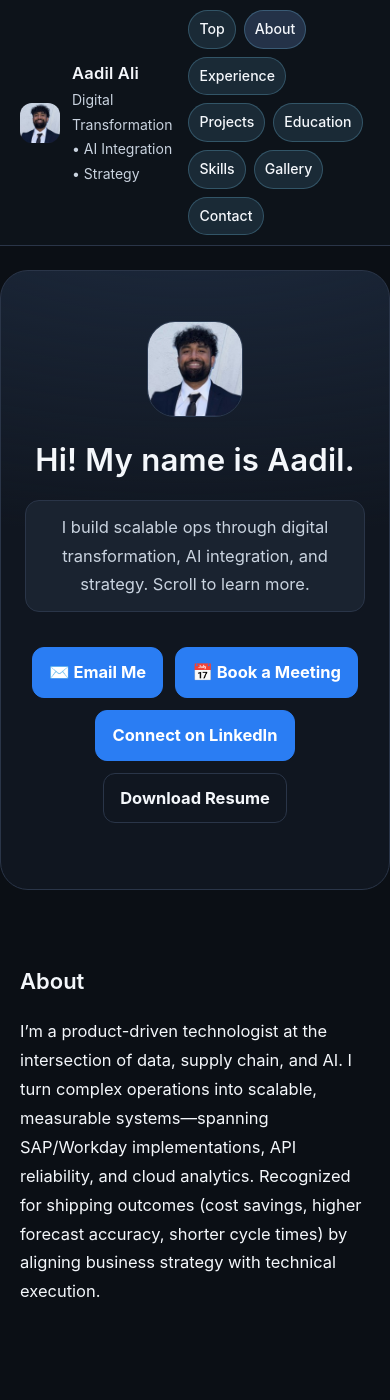
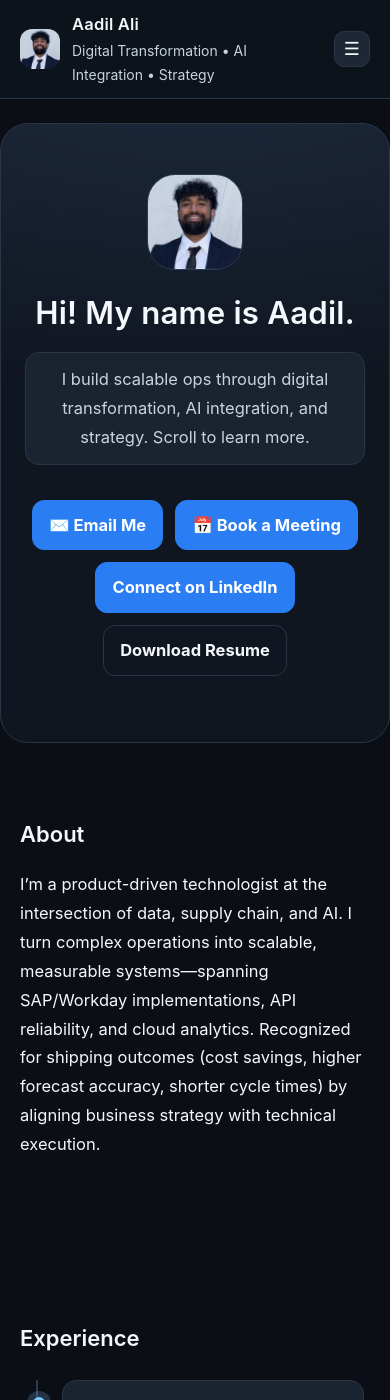
Before and after one commit to aaadil777/aaadil777.github.io, a Jekyll site: the page built from index.md, in a window 390 px wide and 1400 px high. Built offline with Jekyll 4.4.1, drawn with Linux system fonts in a browser that asks for light colours.

Commit message:
Fixed mobile layout and content spillover.

```diff
--- a/_layouts/default.html
+++ b/_layouts/default.html
@@ -46,17 +46,38 @@
         <div class="brand-sub">Digital Transformation • AI Integration • Strategy</div>
       </div>
     </div>
+
+    <!-- Desktop links -->
     <nav class="links" aria-label="Primary">
       <a href="#top" class="pill">Top</a>
       <a href="#about" class="pill">About</a>
       <a href="#timeline" class="pill">Experience</a>
+      <a href="#ai-spotlight" class="pill">Spotlight AI Projects</a>
       <a href="#portfolio" class="pill">Projects</a>
       <a href="#education" class="pill">Education</a>
-        <a href="#skills" class="pill">Skills</a>
+      <a href="#Skills" class="pill">Skills</a>
       <a href="#gallery" class="pill">Gallery</a>
       <a href="#contact" class="pill">Contact</a>
     </nav>
+
+    <!-- Mobile menu button -->
+    <button class="menu-btn" id="menu-toggle" aria-label="Open menu" aria-expanded="false" aria-controls="mobile-nav">
+      ☰
+    </button>
   </div>
+
+  <!-- Mobile drawer -->
+  <nav id="mobile-nav" class="mobile-drawer" aria-label="Mobile">
+      <a href="#top" class="pill">Top</a>
+      <a href="#about" class="pill">About</a>
+      <a href="#timeline" class="pill">Experience</a>
+      <a href="#ai-spotlight" class="pill">Spotlight AI Projects</a>
+      <a href="#portfolio" class="pill">Projects</a>
+      <a href="#education" class="pill">Education</a>
+      <a href="#Skills" class="pill">Skills</a>
+      <a href="#gallery" class="pill">Gallery</a>
+      <a href="#contact" class="pill">Contact</a>
+    </nav>
 </header>
 
   <main id="top">
--- a/assets/main.css
+++ b/assets/main.css
@@ -90,12 +90,19 @@ section{margin:0 auto;max-width:1100px;padding:72px 20px}
 .pill{padding:6px 10px;border-radius:999px;background:rgba(125,211,252,.12);border:1px solid rgba(125,211,252,.25);font-size:.88rem}
 
 /* ===== Timeline ===== */
-.timeline{position:relative;margin-left:6px}
+.timeline{position:relative;margin-left:6px; padding-right:6px}
 .timeline::before{content:"";position:absolute;left:10px;top:0;bottom:0;width:2px;background:#2c3b52}
 .node{
-  position:relative;margin:22px 0 22px 36px;padding:14px 16px;border-radius:14px;
-  background:#1a2330;border:1px solid var(--line);
+  position:relative;
+  margin:22px 0 22px 36px;
+  padding:14px 16px;
+  border-radius:14px;
+  background:#1a2330;
+  border:1px solid var(--line);
+  overflow-wrap:anywhere; /* prevent spill-over on small screens */
 }
+
+.node { max-width:100%; }           /* child elements never overflow */
 .node::before{content:"";position:absolute;left:-30px;top:16px;width:12px;height:12px;border-radius:50%;background:var(--accent);box-shadow:0 0 0 6px rgb(124 199 255 / 20%)}
 .node .title{font-weight:600;margin:0 0 4px}
 .meta{color:var(--muted);font-size:14px;margin-bottom:6px}
@@ -139,10 +146,33 @@ section{margin:0 auto;max-width:1100px;padding:72px 20px}
 .reveal{opacity:0;transform:translateY(16px);transition:opacity .6s ease,transform .6s ease}
 .reveal.in{opacity:1;transform:translateY(0)}
 
+/* ===== Mobile menu (drawer) ===== */
+.menu-btn{
+  display:none;
+  align-items:center;justify-content:center;
+  width:42px;height:36px;border-radius:10px;
+  border:1px solid var(--line);
+  background:var(--pill);color:var(--text);
+  font-size:18px;cursor:pointer;
+}
+.mobile-drawer{
+  display:none;gap:8px;flex-wrap:wrap;
+  padding:10px 16px 14px;
+  background:rgba(15,20,28,.98);
+  border-top:1px solid var(--line);
+  border-bottom:1px solid var(--line);
+}
+.mobile-drawer.open{display:flex}
+.mobile-drawer .pill{text-decoration:none}
+
 /* ===== Responsive ===== */
 @media (max-width: 900px){
   .tech-grid,.proj-grid,.gallery{grid-template-columns:1fr}
   .hover-preview{display:none}
+}
+@media (max-width:720px){
+  .links{display:none}     /* hide desktop pills */
+  .menu-btn{display:flex}  /* show hamburger */
 }
 @media (max-width:600px){
   .hero h1{font-size:clamp(28px,8vw,38px)}
--- a/assets/main.js
+++ b/assets/main.js
@@ -124,3 +124,32 @@ document.addEventListener('DOMContentLoaded', () => {
   projectPreview();
   sectionSpy();
 });
+
+/* Mobile menu toggle */
+document.addEventListener('DOMContentLoaded', () => {
+  const btn = document.getElementById('menu-toggle');
+  const drawer = document.getElementById('mobile-nav');
+  if (!btn || !drawer) return;
+
+  const close = () => {
+    drawer.classList.remove('open');
+    btn.setAttribute('aria-expanded', 'false');
+  };
+  const open = () => {
+    drawer.classList.add('open');
+    btn.setAttribute('aria-expanded', 'true');
+  };
+
+  btn.addEventListener('click', () => {
+    drawer.classList.toggle('open');
+    const isOpen = drawer.classList.contains('open');
+    btn.setAttribute('aria-expanded', String(isOpen));
+  });
+
+  // Close when a link is tapped, on Esc, or when clicking outside
+  drawer.querySelectorAll('a').forEach(a => a.addEventListener('click', close));
+  document.addEventListener('keydown', e => { if (e.key === 'Escape') close(); });
+  document.addEventListener('click', e => {
+    if (!drawer.contains(e.target) && e.target !== btn && drawer.classList.contains('open')) close();
+  }, true);
+});
```
Lines whose indentation alone changed are shown as unchanged.
